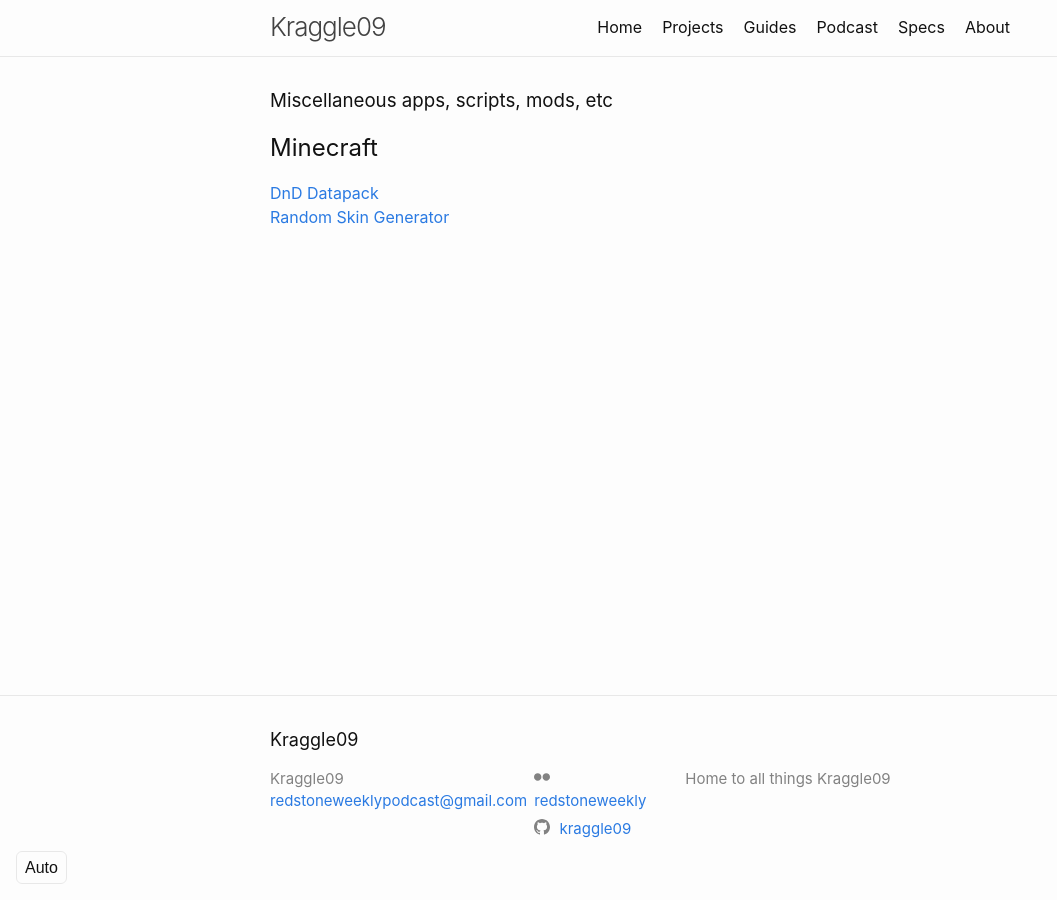
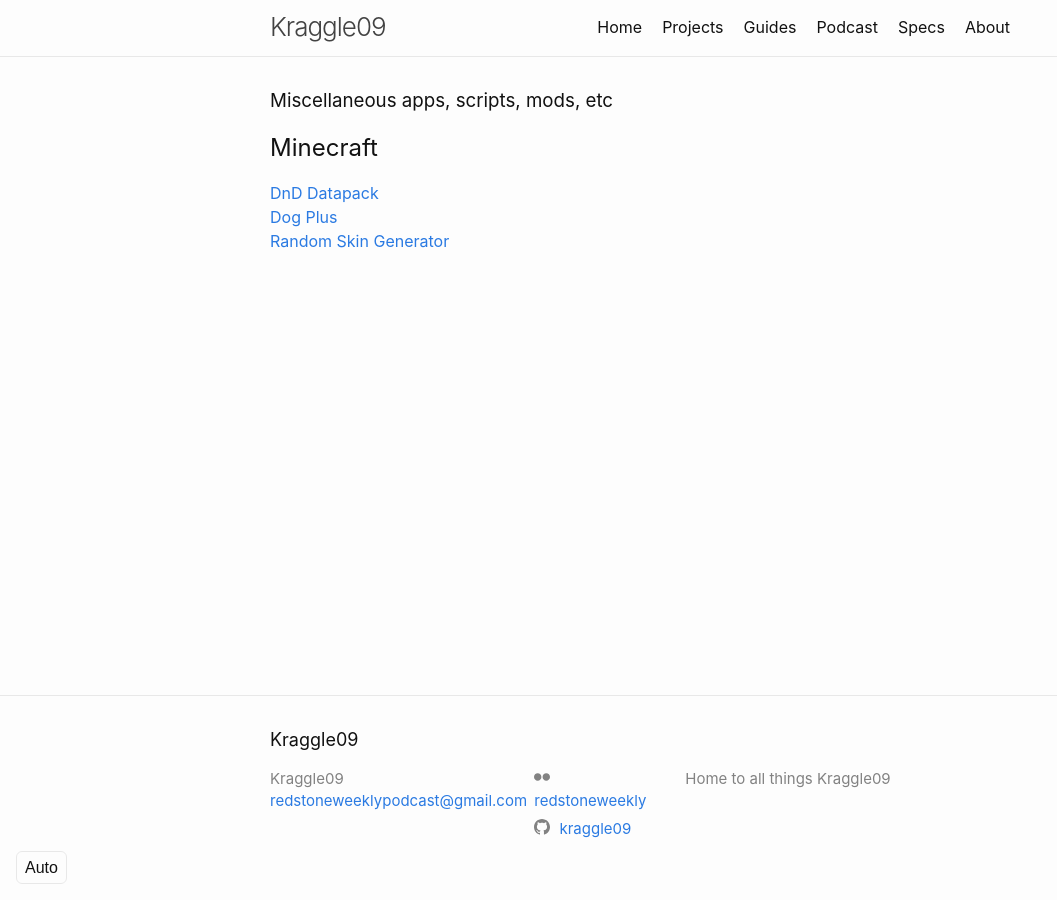
Before and after one commit to Kraggle09/kraggle09.github.io, a Jekyll site: the page built from docs/projects.markdown, in a window 1280 px wide. Shown: the whole page, without its empty margins (0-1057 px from the left). Built offline with Jekyll 4.4.1, drawn with Linux system fonts in a browser that asks for light colours.

Commit message:
Added dogplus to projects

```diff
--- a/docs/projects.markdown
+++ b/docs/projects.markdown
@@ -8,4 +8,5 @@
 
 ## Minecraft
 [DnD Datapack](https://github.com/kraggle09/dnd-datapack)
+[Dog Plus](https://github.com/kraggle09/dogplus)
 [Random Skin Generator](https://github.com/kraggle09/random-skin-generator)
```
